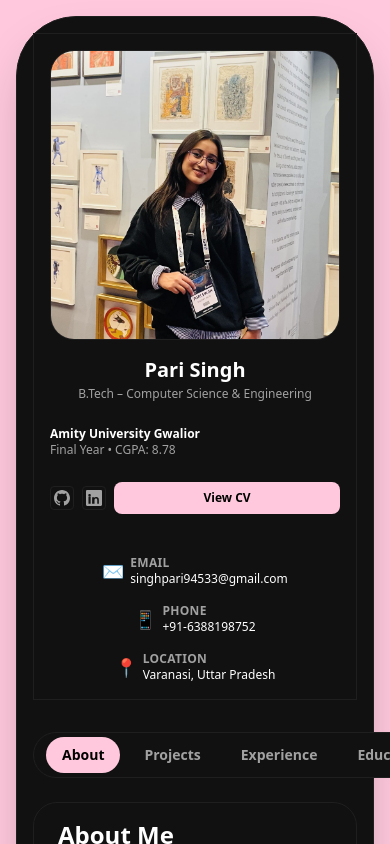
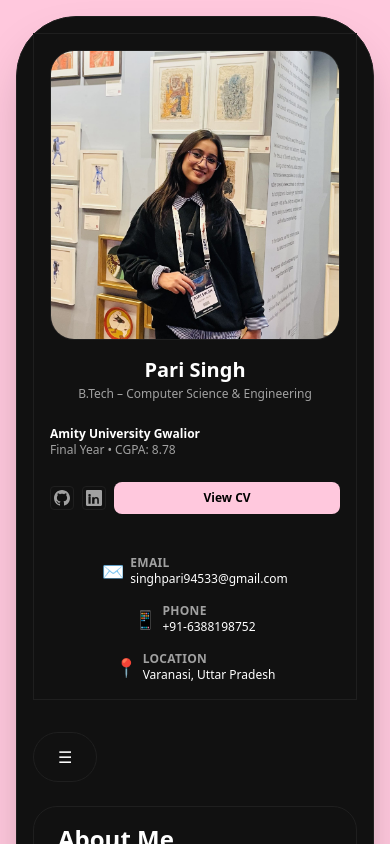
Before and after one commit to Pari0226/pari-portfolio, a React (Vite) app: page / in a window 390 px wide. Shown: the top 844 px of the page. Built offline with nearby package versions, Linux system fonts and the light colour scheme.

Commit message:
fixing issues

```diff
--- a/src/components/TabNav.jsx
+++ b/src/components/TabNav.jsx
@@ -1,14 +1,26 @@
-import React from 'react'
+import React, { useState, useRef, useEffect } from 'react'
 
 export default function TabNav({ tabs, activeTab, onTabChange }) {
+  const [open, setOpen] = useState(false)
+  const menuRef = useRef(null)
+
+  useEffect(() => {
+    function handleOutside(e) {
+      if (menuRef.current && !menuRef.current.contains(e.target)) setOpen(false)
+    }
+    document.addEventListener('mousedown', handleOutside)
+    return () => document.removeEventListener('mousedown', handleOutside)
+  }, [])
+
   return (
     <>
-      <div className="flex flex-nowrap overflow-x-auto scrollbar-hide w-full max-w-full gap-2 px-2" style={{ WebkitOverflowScrolling: 'touch' }}>
+      {/* Desktop / larger screens: keep original layout */}
+      <div className="hidden md:flex flex-nowrap gap-2 px-2">
         {tabs.map((tab) => (
           <button
             key={tab}
             onClick={() => onTabChange(tab)}
-            className={`px-4 py-2 text-sm font-semibold transition-all rounded-full whitespace-nowrap flex-shrink-0 ${
+            className={`px-6 py-2 text-sm font-semibold transition-all rounded-full whitespace-nowrap ${
               activeTab === tab
                 ? 'text-black bg-[#FFC8DD]'
                 : 'text-[#A1A1A1] bg-transparent hover:bg-[#FFF1A8]'
@@ -18,6 +30,39 @@ export default function TabNav({ tabs, activeTab, onTabChange }) {
           </button>
         ))}
       </div>
+
+      {/* Mobile: show hamburger which toggles a stacked dropdown */}
+      <div className="flex md:hidden items-center px-2" ref={menuRef} style={{ WebkitOverflowScrolling: 'touch' }}>
+        <button
+          aria-expanded={open}
+          onClick={() => setOpen((v) => !v)}
+          className="text-white bg-transparent px-3 py-2 rounded-md"
+          title="Menu"
+        >
+          ☰
+        </button>
+
+        {open && (
+          <div className="absolute left-2 right-2 mt-14 bg-[#111111] border border-[#1F1F1F] rounded-lg p-2 z-50">
+            {tabs.map((tab) => (
+              <button
+                key={tab}
+                onClick={() => {
+                  onTabChange(tab)
+                  setOpen(false)
+                }}
+                className={`w-full text-left px-3 py-2 rounded-md text-sm font-semibold transition-all ${
+                  activeTab === tab
+                    ? 'text-black bg-[#FFC8DD]'
+                    : 'text-[#A1A1A1] bg-transparent hover:bg-[#FFF1A8]'
+                }`}
+              >
+                {tab.charAt(0).toUpperCase() + tab.slice(1)}
+              </button>
+            ))}
+          </div>
+        )}
+      </div>
     </>
   )
 }
```
